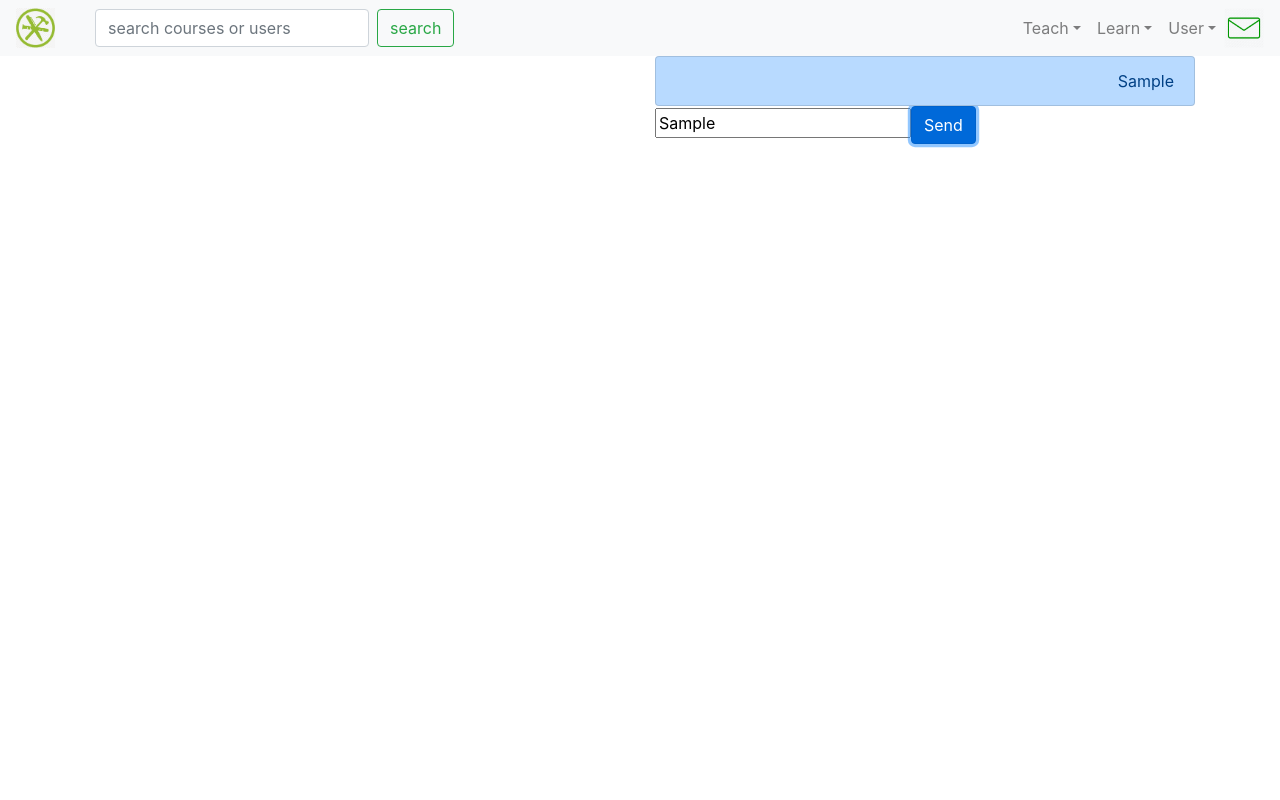
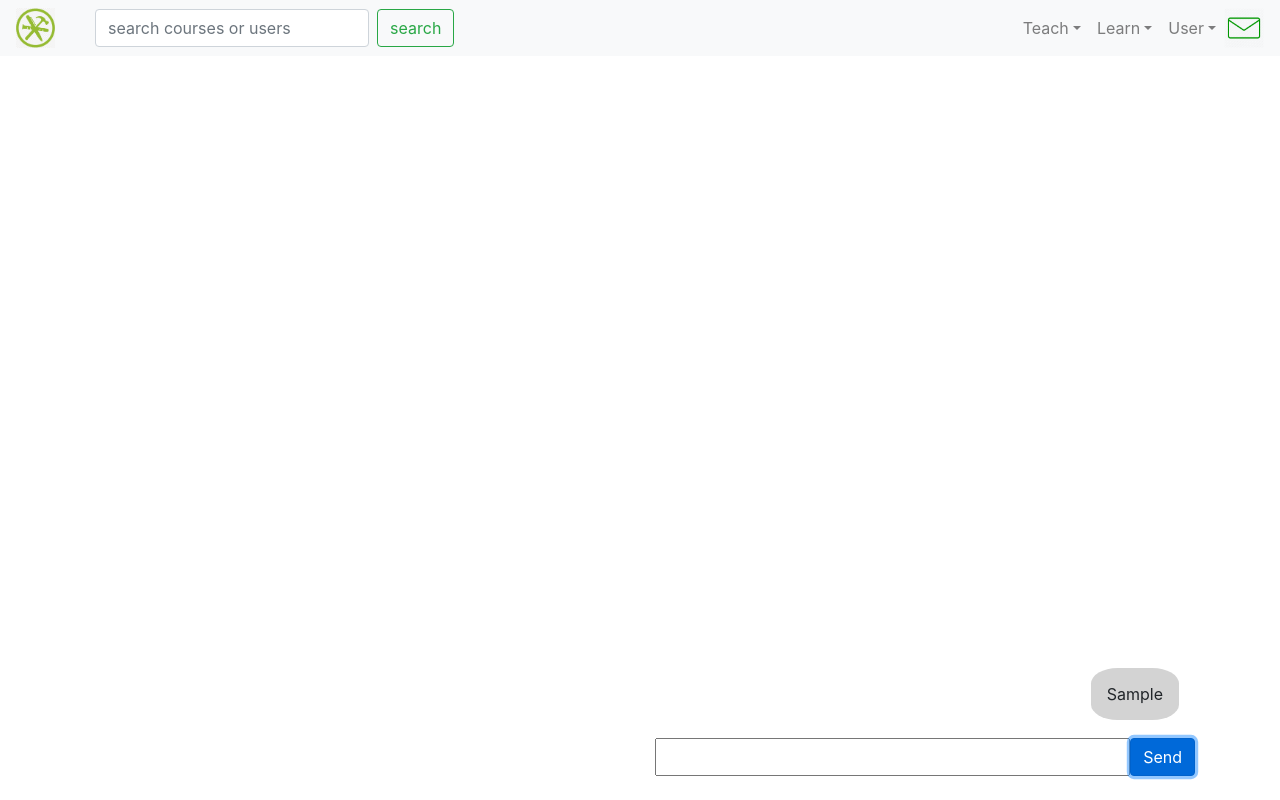
Before and after one commit to jgab13/TalentSwap, a React (Create React App) app in the folder talent_swap/: page /MessageCenter in a window 1280 px wide. Both pictures are taken after typing "Sample" into the empty fields and a click on the button "Send". Built offline with nearby package versions, Linux system fonts and the light colour scheme.

Commit message:
Improve layout of MessageCenter.

```diff
--- a/talent_swap/src/react-components/MessageContents/index.js
+++ b/talent_swap/src/react-components/MessageContents/index.js
@@ -1,5 +1,6 @@
 import React from "react";
 import { uid } from "react-uid";
+import "./styles.css";
 import { Button, ListGroup, ListGroupItem } from 'react-bootstrap';
 import {UserContext} from "./../../react-contexts/user-context";
 
@@ -22,18 +23,25 @@ class MessageContents extends React.Component {
     render() {
         const {currentUser} = this.context;
         return (
-            <div>
-                <ListGroup>
+            <div className="message-container">
+                <div className="message-contents">
                     {this.state.messages
                     .map(message => (
-                        <ListGroupItem key={uid(message)} className={message.senderId === currentUser.id ? "text-right" : "text-left"} variant={message.senderId === currentUser.id ? "primary" : "secondary"}>
-                            {message.contents}
-                        </ListGroupItem>
+                        <div key={uid(message)} className={message.senderId === currentUser.id ? "self" : "other"}>
+                            <span>{message.contents}</span>
+                        </div>
                     ))}
-                </ListGroup>
-                <div>
-                    <input type="text" onChange={this.handleInputChange} />
-                    <Button variant="primary" type="button" onClick={() => {this.sendMessageHandler(this.state.messageToSend); this.setState({messages: currentUser.getMessagesFromContact(this.state.selectedContact)})}}>Send</Button>
+                </div>
+                <div className="message-input">
+                    <input type="text" onChange={this.handleInputChange} value={this.state.messageToSend} />
+                    <Button variant="primary" type="button" onClick={() => {
+                        this.sendMessageHandler(this.state.messageToSend);
+                        this.setState({
+                            messages: currentUser.getMessagesFromContact(this.state.selectedContact),
+                            messageToSend: ""
+                        });
+
+                    }}>Send</Button>
                 </div>
             </div>
         )
--- /dev/null
+++ b/talent_swap/src/react-components/MessageContents/styles.css
@@ -0,0 +1,41 @@
+.message-container {
+    display: flex;
+    flex-direction: column;
+    justify-content: flex-end;
+    height: 90vh;
+}
+
+.message-container > .message-contents {
+    overflow-y: scroll;
+}
+
+.message-container > .message-contents > .self {
+    text-align: right;
+}
+
+.message-container > .message-contents > .self > span {
+    background-color: lightgray;
+}
+
+.message-container > .message-contents > .other {
+    text-align: left;
+}
+
+.message-container > .message-contents > .other > span {
+    background-color: lightgreen;
+}
+
+.message-container > .message-contents div, .message-container > .message-contents span {
+    padding: 1em;
+    border-radius: 30%;
+}
+
+.message-container > .message-input {
+    display: flex;
+    flex-direction: row;
+    padding-top: 1em;
+}
+
+.message-container > .message-input > input {
+    flex: auto;
+}
```
